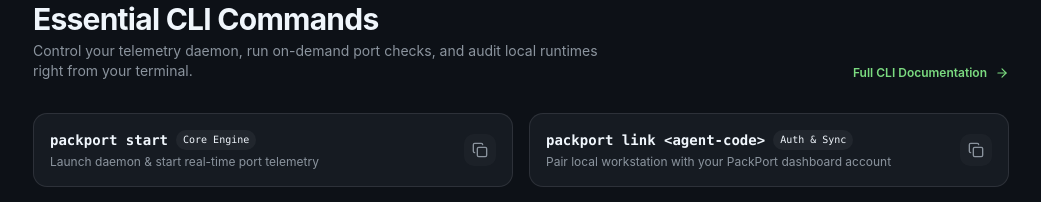
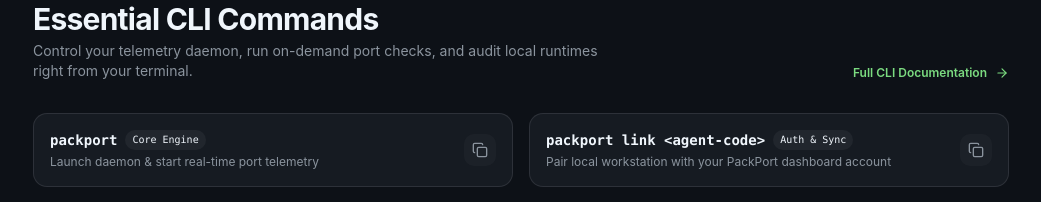
Before and after one commit to ShauryaG05/PackPort, a React (Vite) app in the folder View/: page /download in a window 1280 px wide. Shown: the part 1480-1682 px from the top of the page, without its empty margins (119-1160 px from the left). Built offline with nearby package versions, Linux system fonts and the light colour scheme; no server answers.

Commit message:
Corrected teh typo in the command from "packport start" to "packport" in the CLI_COMMANDS array and updated the copy button functionality accordingly.

```diff
--- a/View/src/Pages/Download.jsx
+++ b/View/src/Pages/Download.jsx
@@ -49,7 +49,7 @@ const PM_INSTALL_COMMANDS = {
 
 const CLI_COMMANDS = [
   {
-    cmd: "packport start",
+    cmd: "packport",
     desc: "Launch daemon & start real-time port telemetry",
     category: "Core Engine",
   },
@@ -387,7 +387,7 @@ export default function DownloadPage() {
                   <span className="text-foreground truncate font-medium">packport start</span>
                   <button
                     type="button"
-                    onClick={() => handleCopy("packport start", "step-3")}
+                    onClick={() => handleCopy("packport", "step-3")}
                     className="text-muted-foreground hover:text-foreground p-1 cursor-pointer shrink-0 transition-colors"
                     title="Copy command"
                   >
```
